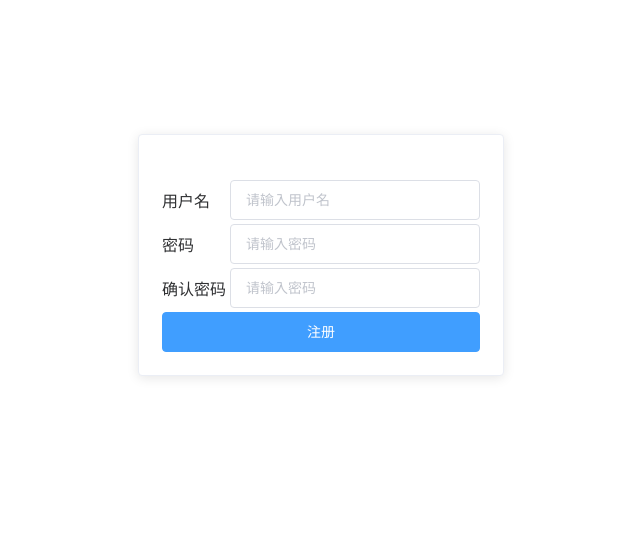
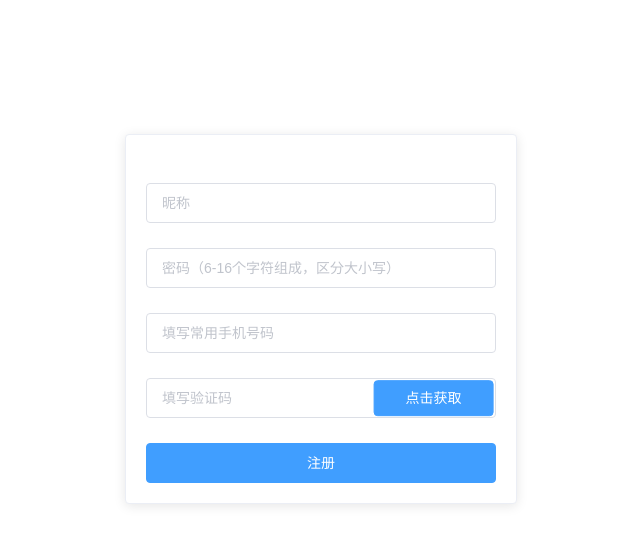
Before and after one commit to shixiaoxiao121/demo, a Vue app: page /#/register in a window 1280 px wide. Shown: the top 544 px of the page, without its empty margins (319-959 px from the left). Built offline with nearby package versions, Linux system fonts and the light colour scheme.

Commit message:
注册页面修改

```diff
--- a/src/App.vue
+++ b/src/App.vue
@@ -10,7 +10,7 @@
   }
 </script>
 
-<style>
+<style lang="less">
   #app{
     width: 100%;
     height: 100%;
--- a/src/components/register.vue
+++ b/src/components/register.vue
@@ -1,36 +1,26 @@
 <template>
     <div>
         <div style="display: flex;justify-content: center;margin-top: 10%">
-            <el-card style="width: auto">
-                <table>
-                    <tr style="height: 20px"></tr>
-                    <tr>
-                        <td>用户名</td>
-                        <td>
-                            <el-input placeholder="请输入用户名" v-model="user.username"></el-input>
-                        </td>
-                    </tr>
-                    <tr>
-                        <td>密码</td>
-                        <td>
-                            <el-input placeholder="请输入密码" style="width: 250px" type="password"
-                                      v-model="user.password"></el-input>
-                        </td>
-                    </tr>
-                    <tr>
-                        <td>确认密码</td>
-                        <td>
-                            <el-input placeholder="请输入密码" style="width: 250px" type="password"
-                                      v-model="user.re_password"></el-input>
-                        </td>
-                    </tr>
-                    <tr>
-                        <!-- 占两行-->
-                        <td colspan="2">
-                            <el-button @click="doRegister" style="width:100%" type="primary">注册</el-button>
-                        </td>
-                    </tr>
-                </table>
+            <el-card>
+                <div style="margin-top: 8%"></div>
+                <div style="width: 350px">
+                    <el-input autocomplete="off" placeholder="昵称" v-model="user.username"></el-input>
+                    <div class="error_message">{{errMsg.name_error_message}}</div>
+                    <el-input placeholder="密码（6-16个字符组成，区分大小写）" type="password" v-model="user.password"></el-input>
+                    <div class="error_message">{{errMsg.psw_error_message}}</div>
+                    <el-input placeholder="填写常用手机号码" v-model="user.phone"></el-input>
+                    <div class="error_message">{{errMsg.phone_err_message}}</div>
+                    <div>
+                        <el-input placeholder="填写验证码" v-model="captcha"></el-input>
+                        <el-button @click="sendCaptcha" class="button_captcha" type="primary">点击获取</el-button>
+                        <div class="error_message">{{errMsg.captcha_err_message}}</div>
+                    </div>
+                    <div>
+                        <el-button @click="doRegister" class="button_register" type="primary">
+                            注册
+                        </el-button>
+                    </div>
+                </div>
             </el-card>
         </div>
     </div>
@@ -45,14 +35,59 @@
                 user: {
                     username: '',
                     password: '',
-                    re_password: ''
+                    phone: '',
+                },
+                errMsg:{
+                    name_error_message:'',
+                    psw_error_message:'',
+                    phone_err_message: '',
+                    captcha_err_message: '',
+                },
+                captcha: '',
+                re_captcha: '',
+            }
+        },
+        watch:{
+            'user.username':function(val){
+                if (val.length === 0) {
+                    this.errMsg.name_error_message= '请告诉我你的昵称吧';
+                }else {
+                    this.errMsg.name_error_message='';
+                }
+            },
+            'user.password':function(val){
+                if (val.length < 6) {
+                    this.errMsg.psw_error_message= '密码不能小于6个字符';
+                }else {
+                    this.errMsg.psw_error_message='';
                 }
             }
         },
-        methods :{
-            doRegister(){
-                if(this.user.password !== this.user.re_password){
-                    alert("aaaa");
+        methods: {
+            sendCaptcha() {
+                if (!/^1[0-9]{10}$/.test(this.user.phone)) {
+                    this.errMsg.phone_err_message = '手机号格式错误';
+                    return;
+                }
+                //todo 发送验证码
+                alert('abc');
+                this.re_captcha='abc';
+                this.errMsg.phone_err_message = '';
+            },
+            doRegister() {
+                //todo
+                if (this.captcha !=='' && this.captcha === this.re_captcha) {
+                    if (this.user.username.length === 0) {
+                        this.errMsg.name_error_message= '请告诉我你的昵称吧';
+                    }
+                    if (this.user.password.length < 6) {
+                        this.errMsg.psw_error_message= '密码不能小于6个字符';
+                    }
+                    if(this.errMsg.name_error_message ==='' && this.errMsg.psw_error_message ===''&& this.errMsg.phone_err_message ===''){
+                        //todo注册
+                    }
+                }else {
+                    this.errMsg.captcha_err_message='验证码不正确';
                 }
             }
         }
@@ -60,5 +95,26 @@
 </script>
 
 <style lang="less" scoped>
+    .error_message {
+        height: 25px;
+        color: #f45d90;
+        font-size: 12px;
+        text-align: right;
+    }
 
+    .button_captcha {
+        width: 120px;
+        height: 36px;
+        position: absolute;
+        transform: translate(-102%, 6%);
+        /* top: 2px; */
+        padding: 0 4px;
+        overflow: hidden;
+        text-overflow: ellipsis;
+        white-space: nowrap;
+    }
+
+    .button_register {
+        width: 100%;
+    }
 </style>
```
